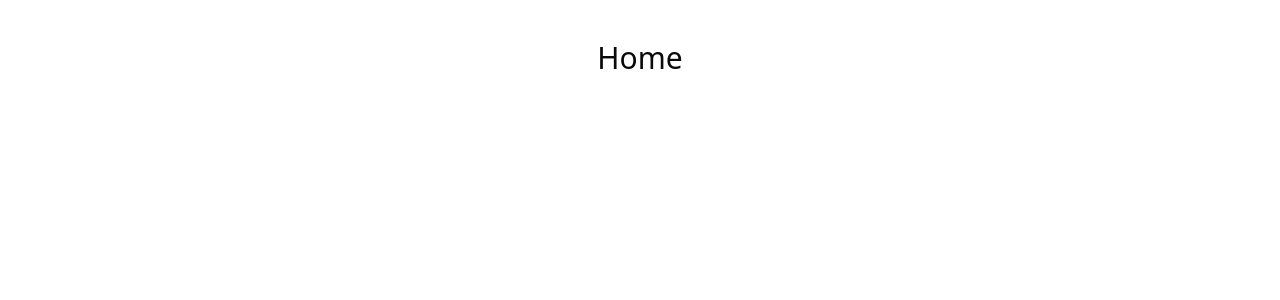
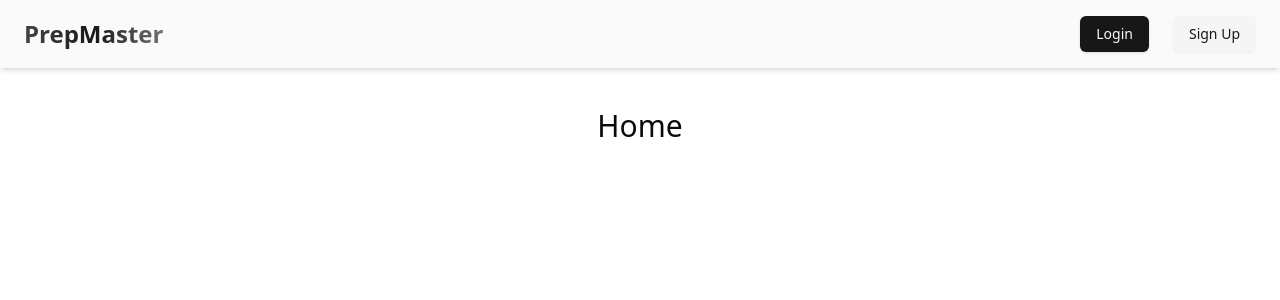
Before and after one commit to habib33-3/prep-master-frontend, a React (Vite) app: page / in a window 1280 px wide. Shown: the top 300 px of the page. Built offline with nearby package versions, Linux system fonts and the light colour scheme.

Commit message:
navbar implemented

```diff
--- a/index.html
+++ b/index.html
@@ -11,7 +11,7 @@
       name="viewport"
       content="width=device-width, initial-scale=1.0"
     />
-    <title>Vite + React + TS</title>
+    <title>PrepMaster</title>
   </head>
   <body>
     <div id="root"></div>
--- a/package.json
+++ b/package.json
@@ -12,6 +12,7 @@
     "prepare": "husky"
   },
   "dependencies": {
+    "@radix-ui/react-slot": "^1.1.1",
     "@tanstack/react-query": "^5.63.0",
     "class-variance-authority": "^0.7.1",
     "clsx": "^2.1.1",
--- /dev/null
+++ b/src/components/shared/Navbar/Navbar.tsx
@@ -0,0 +1,43 @@
+import { Link } from "react-router";
+
+// React Router
+import { Button } from "@/components/ui/button";
+
+const Navbar = () => {
+  return (
+    <header className="bg-primary-foreground shadow-md">
+      <div className="container mx-auto flex items-center justify-between px-6 py-4">
+        {/* Logo */}
+        <h1 className="bg-gradient-to-r from-primary/80 via-primary to-primary/60 bg-clip-text text-2xl font-semibold text-transparent">
+          PrepMaster
+        </h1>
+
+        {/* Mobile View: Button */}
+        <div className="lg:hidden">
+          <Button className="rounded-full bg-indigo-600 px-4 py-2 text-white hover:bg-indigo-700">
+            <Link to="/login">Login</Link>
+          </Button>
+        </div>
+
+        {/* Desktop View: Navigation Links */}
+        <div className="hidden space-x-6 lg:flex">
+          <Button variant={"default"}>
+            <Link to="/login">Login</Link>
+          </Button>
+          <Button variant={"secondary"}>
+            <Link to="/signup">Sign Up</Link>
+          </Button>
+        </div>
+
+        {/* Mobile Hamburger Menu */}
+        <div className="flex items-center space-x-4 lg:hidden">
+          <button className="text-white focus:outline-none">
+            <span className="">menu</span>
+          </button>
+        </div>
+      </div>
+    </header>
+  );
+};
+
+export default Navbar;
--- /dev/null
+++ b/src/components/ui/button.tsx
@@ -0,0 +1,58 @@
+import * as React from "react";
+
+import { Slot } from "@radix-ui/react-slot";
+import { type VariantProps, cva } from "class-variance-authority";
+
+import { cn } from "@/lib/utils";
+
+const buttonVariants = cva(
+  "inline-flex items-center justify-center gap-2 whitespace-nowrap rounded-md text-sm font-medium transition-colors focus-visible:outline-none focus-visible:ring-1 focus-visible:ring-ring disabled:pointer-events-none disabled:opacity-50 [&_svg]:pointer-events-none [&_svg]:size-4 [&_svg]:shrink-0",
+  {
+    variants: {
+      variant: {
+        default:
+          "bg-primary text-primary-foreground shadow hover:bg-primary/90",
+        destructive:
+          "bg-destructive text-destructive-foreground shadow-sm hover:bg-destructive/90",
+        outline:
+          "border border-input bg-background shadow-sm hover:bg-accent hover:text-accent-foreground",
+        secondary:
+          "bg-secondary text-secondary-foreground shadow-sm hover:bg-secondary/80",
+        ghost: "hover:bg-accent hover:text-accent-foreground",
+        link: "text-primary underline-offset-4 hover:underline",
+      },
+      size: {
+        default: "h-9 px-4 py-2",
+        sm: "h-8 rounded-md px-3 text-xs",
+        lg: "h-10 rounded-md px-8",
+        icon: "size-9",
+      },
+    },
+    defaultVariants: {
+      variant: "default",
+      size: "default",
+    },
+  }
+);
+
+export interface ButtonProps
+  extends React.ButtonHTMLAttributes<HTMLButtonElement>,
+    VariantProps<typeof buttonVariants> {
+  asChild?: boolean;
+}
+
+const Button = React.forwardRef<HTMLButtonElement, ButtonProps>(
+  ({ className, variant, size, asChild = false, ...props }, ref) => {
+    const Comp = asChild ? Slot : "button";
+    return (
+      <Comp
+        className={cn(buttonVariants({ variant, size, className }))}
+        ref={ref}
+        {...props}
+      />
+    );
+  }
+);
+Button.displayName = "Button";
+
+export { Button, buttonVariants };
--- a/src/layout/RootLayout.tsx
+++ b/src/layout/RootLayout.tsx
@@ -1,8 +1,11 @@
 import { Outlet } from "react-router";
+
+import Navbar from "@/components/shared/Navbar/Navbar";
 
 const RootLayout = () => {
   return (
     <div>
+      <Navbar />
       <Outlet />
     </div>
   );
```
